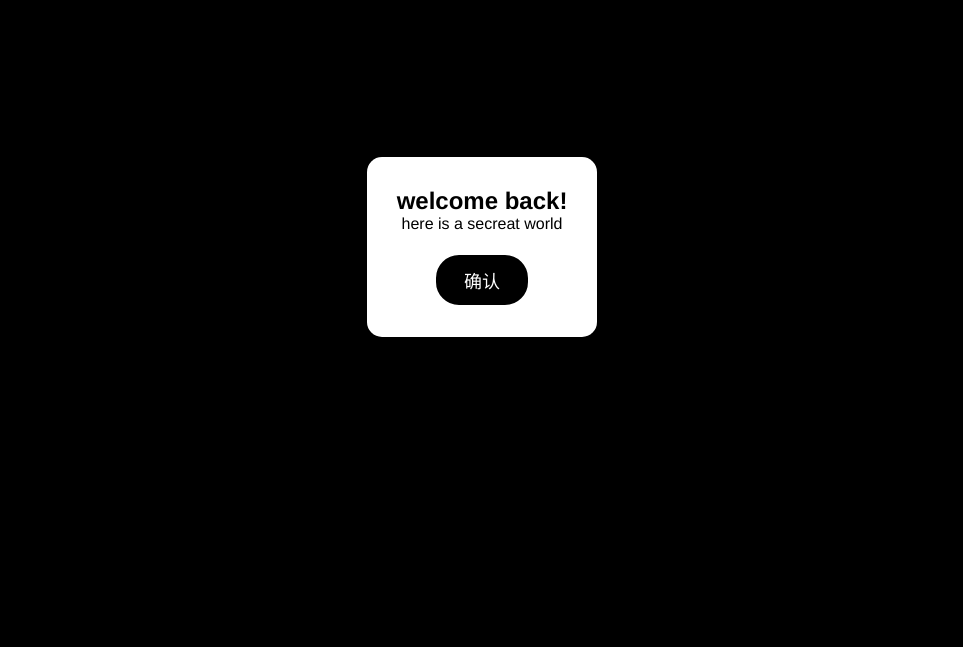
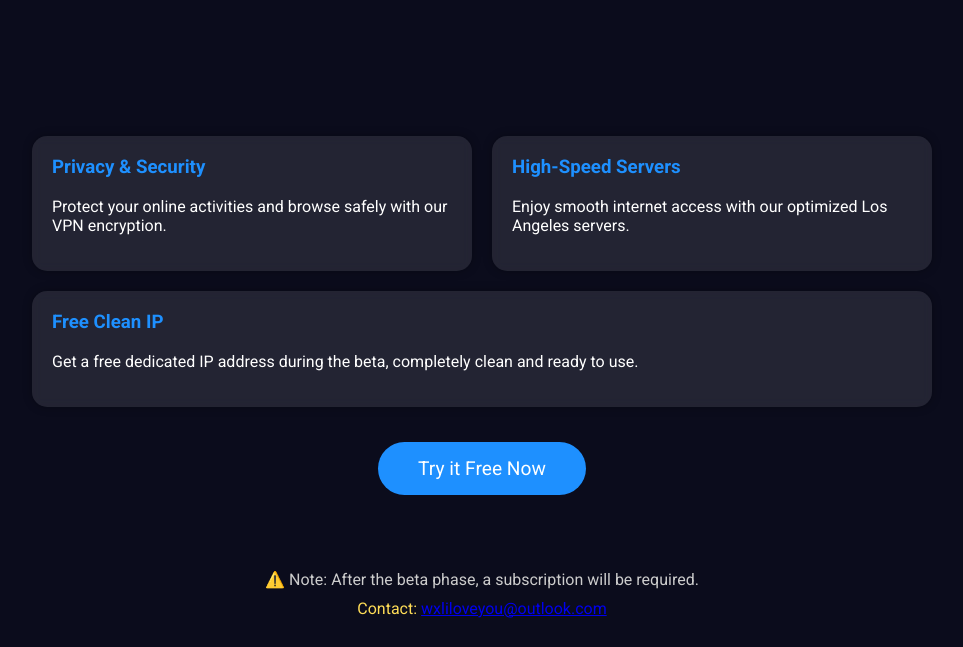
Before and after one commit to liyang090811/liyang090811.github.io, a plain HTML site: page index.html in a window 1280 px wide. Shown: the part 153-800 px from the top of the page, without its empty margins (158-1121 px from the left). Drawn offline with Linux system fonts and the light colour scheme.

Commit message:
重构主页，更新语言为英文并优化视觉效果，添加公告内容和功能介绍

```diff
--- a/index.html
+++ b/index.html
@@ -1,145 +1,199 @@
 <!DOCTYPE html>
-<html lang="zh-CN">
+<html lang="en">
 <head>
-  <meta charset="UTF-8" />
-  <meta name="viewport" content="width=device-width, initial-scale=1.0" />
-  <title>我的酷炫网站</title>
+    <meta charset="UTF-8">
+    <meta name="viewport" content="width=device-width, initial-scale=1.0">
+    <title>Free VPN Public Beta</title>
     <style>
-    * {
+        @import url('https://fonts.googleapis.com/css2?family=Roboto:wght@400;700&display=swap');
+
+        body, html {
             margin: 0;
             padding: 0;
-      box-sizing: border-box;
+            height: 100%;
+            font-family: 'Roboto', sans-serif;
+            overflow-x: hidden;
+            background: #0b0c1c;
+            color: #fff;
+            position: relative;
         }
 
-    html, body {
-      height: 100%;
-      font-family: 'Helvetica Neue', sans-serif;
-      background-color: black;
-      color: white;
+        /* 粒子背景 */
+        canvas {
+            position: fixed;
+            top: 0;
+            left: 0;
+            z-index: -1;
         }
 
-    /* 公告弹窗 */
-    .overlay {
-      position: fixed;
-      width: 100%;
-      height: 100%;
-      background-color: rgba(0,0,0,0.8);
-      display: flex;
-      justify-content: center;
-      align-items: center;
-      z-index: 999;
-      animation: fadeIn 1s ease-in-out;
+        header {
+            text-align: center;
+            padding: 60px 20px;
         }
 
-    .popup {
-      background: white;
-      color: black;
-      padding: 30px;
-      border-radius: 15px;
-      text-align: center;
-      box-shadow: 0 10px 30px rgba(0,0,0,0.4);
-      animation: popIn 0.4s ease;
+        header h1 {
+            font-size: 3em;
+            margin: 0;
+            color: #1e90ff;
         }
 
-    .button {
-      background-color: black;
-      color: white;
-      padding: 12px 28px;
-      border: 2px solid white;
-      border-radius: 25px;
-      font-size: 18px;
-      margin-top: 20px;
-      cursor: pointer;
-      transition: all 0.3s ease;
+        header p {
+            font-size: 1.2em;
+            margin-top: 10px;
+            color: #cce0ff;
         }
 
-    .button:hover {
-      background-color: white;
-      color: black;
+        .container {
+            max-width: 900px;
+            margin: 0 auto;
+            padding: 20px;
         }
 
-    .main-content {
-      display: none;
-      padding: 80px 20px;
-      text-align: center;
-      animation: fadeIn 1s ease-in-out;
+        .features {
+            display: flex;
+            flex-wrap: wrap;
+            gap: 20px;
+            justify-content: space-between;
+            margin-top: 40px;
         }
 
-    .title {
-      font-size: 48px;
-      font-weight: bold;
-      margin-bottom: 20px;
-      animation: slideUp 1s ease-out;
+        .feature {
+            background: rgba(255,255,255,0.1);
+            flex: 1 1 250px;
+            padding: 20px;
+            border-radius: 15px;
+            backdrop-filter: blur(5px);
+            box-shadow: 0 0 10px rgba(0,0,0,0.3);
         }
 
-    .subtitle {
-      font-size: 20px;
-      line-height: 1.6;
-      max-width: 600px;
-      margin: 0 auto;
-      animation: fadeIn 2s ease-in;
+        .feature h3 {
+            color: #1e90ff;
+            margin-top: 0;
         }
 
-    @keyframes fadeIn {
-      from { opacity: 0; }
-      to   { opacity: 1; }
+        .cta {
+            text-align: center;
+            margin: 50px 0;
         }
 
-    @keyframes popIn {
-      0% { transform: scale(0.6); opacity: 0; }
-      100% { transform: scale(1); opacity: 1; }
+        .cta a {
+            text-decoration: none;
+            background: #1e90ff;
+            color: white;
+            padding: 15px 40px;
+            border-radius: 50px;
+            font-size: 1.2em;
+            transition: 0.3s;
         }
 
-    @keyframes slideUp {
-      from {
-        transform: translateY(30px);
-        opacity: 0;
-      }
-      to {
-        transform: translateY(0);
-        opacity: 1;
-      }
+        .cta a:hover {
+            background: #0d6efd;
         }
 
-    .fadeOut {
-      animation: fadeOut 0.5s forwards;
+        footer {
+            text-align: center;
+            padding: 20px;
+            font-size: 1em;
+            color: #ccc;
         }
 
-    @keyframes fadeOut {
-      to { opacity: 0; visibility: hidden; }
+        .contact {
+            margin-top: 10px;
+            color: #ffdd57;
         }
     </style>
 </head>
 <body>
+    <canvas id="particle-canvas"></canvas>
 
-  <!-- 公告弹窗 -->
-  <div class="overlay" id="announcement">
-    <div class="popup">
-      <h2>welcome back!</h2>
-      <p>here is a secreat world</p>
-      <button class="button" onclick="closePopup()">确认</button>
+    <header>
+        <h1>🚀 Free VPN Public Beta</h1>
+        <p>Secure, fast, and reliable VPN – now free during public testing!</p>
+    </header>
+
+    <div class="container">
+        <section class="features">
+            <div class="feature">
+                <h3>Privacy & Security</h3>
+                <p>Protect your online activities and browse safely with our VPN encryption.</p>
+            </div>
+            <div class="feature">
+                <h3>High-Speed Servers</h3>
+                <p>Enjoy smooth internet access with our optimized Los Angeles servers.</p>
+            </div>
+            <div class="feature">
+                <h3>Free Clean IP</h3>
+                <p>Get a free dedicated IP address during the beta, completely clean and ready to use.</p>
+            </div>
+        </section>
+
+        <div class="cta">
+            <a href="#">Try it Free Now</a>
         </div>
     </div>
 
-  <!-- 主页面内容 -->
-  <div class="main-content" id="mainContent">
-    <h1 class="title">let's develop more</h1>
-    <p class="subtitle">
-      this is a website for showing my new developments and works,welocome to my world!
-    </p>
-    <button class="button" onclick="alert('you pressed the start button')">start</button>
-  </div>
+    <footer>
+        ⚠️ Note: After the beta phase, a subscription will be required.
+        <div class="contact">Contact: <a href="mailto:wxliloveyou@outlook.com">wxliloveyou@outlook.com</a></div>
+    </footer>
 
     <script>
-    function closePopup() {
-      const popup = document.getElementById("announcement");
-      popup.classList.add("fadeOut");
-      setTimeout(() => {
-        popup.style.display = "none";
-        document.getElementById("mainContent").style.display = "block";
-      }, 500);
+        const canvas = document.getElementById('particle-canvas');
+        const ctx = canvas.getContext('2d');
+        let particlesArray;
+
+        canvas.width = window.innerWidth;
+        canvas.height = window.innerHeight;
+
+        window.addEventListener('resize', () => {
+            canvas.width = window.innerWidth;
+            canvas.height = window.innerHeight;
+            init();
+        });
+
+        class Particle {
+            constructor() {
+                this.x = Math.random() * canvas.width;
+                this.y = Math.random() * canvas.height;
+                this.size = Math.random() * 3 + 1;
+                this.speedX = Math.random() * 1 - 0.5;
+                this.speedY = Math.random() * 1 - 0.5;
             }
+            update() {
+                this.x += this.speedX;
+                this.y += this.speedY;
+                if (this.x > canvas.width) this.x = 0;
+                if (this.x < 0) this.x = canvas.width;
+                if (this.y > canvas.height) this.y = 0;
+                if (this.y < 0) this.y = canvas.height;
+            }
+            draw() {
+                ctx.fillStyle = 'rgba(30,144,255,0.7)';
+                ctx.beginPath();
+                ctx.arc(this.x, this.y, this.size, 0, Math.PI * 2);
+                ctx.fill();
+            }
+        }
+
+        function init() {
+            particlesArray = [];
+            const numberOfParticles = 100;
+            for (let i = 0; i < numberOfParticles; i++) {
+                particlesArray.push(new Particle());
+            }
+        }
+
+        function animate() {
+            ctx.clearRect(0, 0, canvas.width, canvas.height);
+            particlesArray.forEach(p => {
+                p.update();
+                p.draw();
+            });
+            requestAnimationFrame(animate);
+        }
+
+        init();
+        animate();
     </script>
-
 </body>
 </html>
```
Lines whose indentation alone changed are shown as unchanged.
